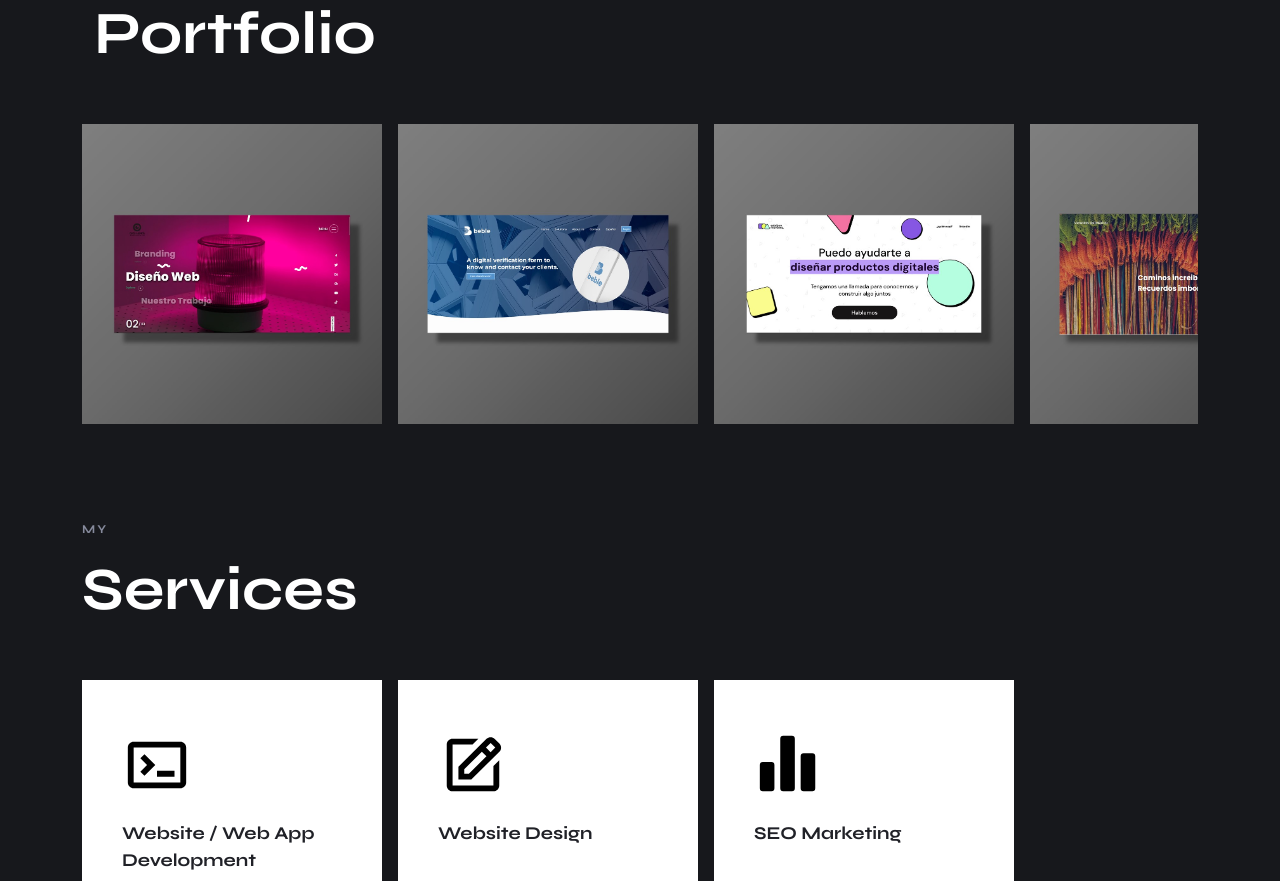
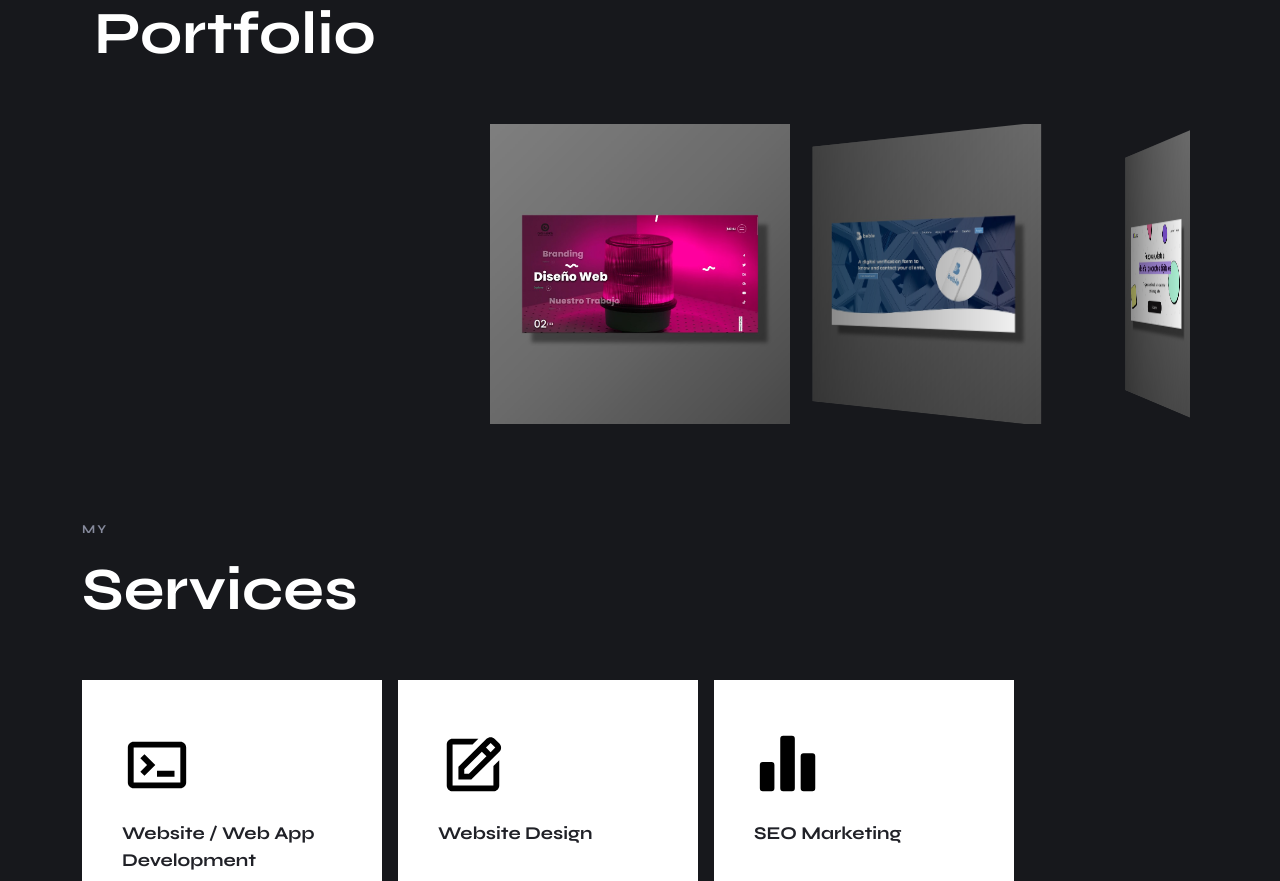
Before and after one commit to pakolalo/portfolio_Angular, an Angular app: page / in a window 1280 px wide. Shown: the part 900-1781 px from the top of the page. Built offline with nearby package versions, Linux system fonts and the light colour scheme.

Commit message:
added swiper to projects

```diff
--- a/package.json
+++ b/package.json
@@ -19,6 +19,7 @@
     "@angular/platform-browser-dynamic": "^17.0.0",
     "@angular/router": "^17.0.0",
     "rxjs": "~7.8.0",
+    "swiper": "^11.0.7",
     "tslib": "^2.3.0",
     "zone.js": "~0.14.2"
   },
--- a/src/app/shared/components/portfolio/portfolio.component.css
+++ b/src/app/shared/components/portfolio/portfolio.component.css
@@ -1,4 +1,17 @@
 .portfolio .slider { --item-gap: 16px}
+
 .portfolio .container {
   margin-top: 95px;
 }
+
+
+swiper-slide {
+  background-position: center;
+  background-size: cover;
+  width: 300px;
+  height: 300px;
+}
+
+swiper-container::part(pagination) {
+  display: none;
+}
--- a/src/app/shared/components/portfolio/portfolio.component.html
+++ b/src/app/shared/components/portfolio/portfolio.component.html
@@ -7,12 +7,19 @@
     </div>
   </div>
   <div class="slider">
-    <ul class="slider-container">
+    <!-- <ul class="slider-container">
       <app-project
       *ngFor="let project of projects()"
       [project]="project"
       ></app-project>
-    </ul>
+    </ul> -->
+    <swiper-container class="slider-container" pagination="true" effect="coverflow" grab-cursor="true" centered-slides="true"
+    slides-per-view="auto" coverflow-effect-rotate="50" coverflow-effect-stretch="0" coverflow-effect-depth="100"
+    coverflow-effect-modifier="1" coverflow-effect-slide-shadows="true">
+      <swiper-slide *ngFor="let project of projects()">
+        <app-project [project]="project"></app-project>
+      </swiper-slide>
+    </swiper-container>
   </div>
 </div>
 </section>
--- a/src/app/shared/components/portfolio/portfolio.component.ts
+++ b/src/app/shared/components/portfolio/portfolio.component.ts
@@ -1,14 +1,17 @@
-import { Component, signal } from '@angular/core';
+import { Component, signal, CUSTOM_ELEMENTS_SCHEMA } from '@angular/core';
 import { Project } from '../../models/project.model';
 import { ProjectComponent } from '../project/project.component';
 import { CommonModule } from '@angular/common';
+import { register } from 'swiper/element/bundle';
+register();
 
 @Component({
   selector: 'app-portfolio',
   standalone: true,
   imports: [CommonModule, ProjectComponent],
   templateUrl: './portfolio.component.html',
-  styleUrl: './portfolio.component.css'
+  styleUrl: './portfolio.component.css',
+  schemas:[CUSTOM_ELEMENTS_SCHEMA],
 })
 export class PortfolioComponent {
   projects = signal<Project[]>([]);
```
Also changed, not shown: 1 other file (tests, documents, lock files or other folders).
